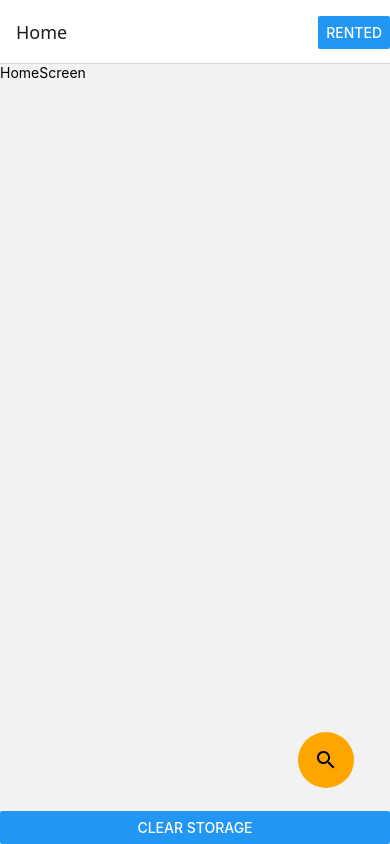
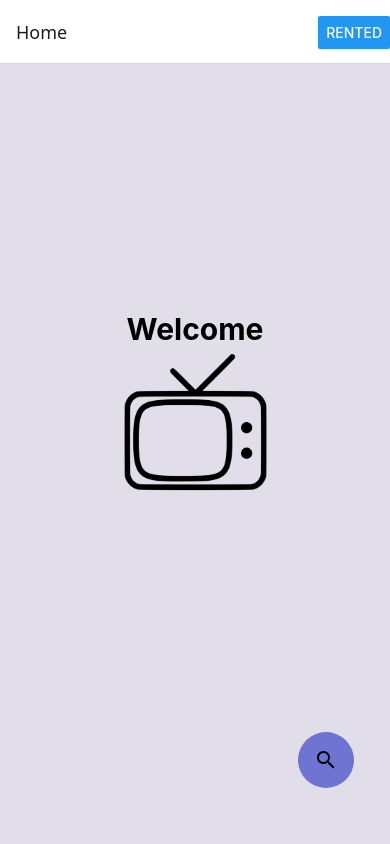
Before and after one commit to bhat0155/React-Native-Project, a React Native app: screen /Home in a window 390 px wide. Built offline with nearby package versions, Linux system fonts and the light colour scheme.

Commit message:
made image on homescreen

```diff
--- a/components/HomeScreen.js
+++ b/components/HomeScreen.js
@@ -1,18 +1,25 @@
-import { View, Text, Button, TextInput, Alert, FlatList } from "react-native";
+import {
+  View,
+  Text,
+  Button,
+  TextInput,
+  Alert,
+  FlatList,
+  Image,
+} from "react-native";
 import React, { useState } from "react";
 import { useSearchContext } from "../context/SearchContext";
 import { FAB, Dialog } from "@rneui/themed";
 import MovieCard from "./MovieCard";
-import AsyncStorage from "@react-native-async-storage/async-storage";
+import { ThemeProvider, useTheme, useThemeMode } from "@rneui/themed";
 
 const HomeScreen = () => {
   const [dialogVisible, setDialogVisible] = useState(false);
   const [keyword, setKeyword] = useState("");
   const { fetchMovies, removeMovie, searchState } = useSearchContext();
+  const { theme, updateTheme } = useTheme();
 
-  const clearStorage = async () => {
-    await AsyncStorage.clear();
-  };
+  console.log(theme.colors.background);
 
   const openDialog = () => {
     setDialogVisible(true);
@@ -35,8 +42,36 @@ const HomeScreen = () => {
   };
 
   return (
-    <View style={{ flex: 1 }}>
-      <Text>HomeScreen</Text>
+    <View
+      style={{
+        flex: 1,
+        backgroundColor: theme.colors.background,
+        justifyContent: "center",
+        alignItems: "center",
+        alignContet: "center",
+      }}
+    >
+      {searchState.length === 0 && (
+        <View
+          style={{
+            flex: 1,
+            justifyContent: "center",
+            alignItems: "center",
+            marginTop: 200,
+          }}
+        >
+          <Text style={{ fontWeight: "bold", fontSize: theme.txt.md }}>Welcome</Text>
+          <Image
+            source={require("../assets/TV_Image.png")}
+            style={{
+              width: 150,
+              height: 150,
+              marginBottom: 10,
+              resizeMode: "contain",
+            }}
+          />
+        </View>
+      )}
 
       {searchState && (
         <FlatList
@@ -77,14 +112,13 @@ const HomeScreen = () => {
         onPress={openDialog}
         placement="right"
         icon={{ name: "search", color: "black" }}
-        color="orange"
+        color={theme.colors.secondary}
         style={{
           position: "absolute",
           bottom: 40,
           right: 20,
         }}
       />
-      <Button title="clear storage" onPress={clearStorage}></Button>
     </View>
   );
 };
--- a/components/RentScreen.js
+++ b/components/RentScreen.js
@@ -1,17 +1,19 @@
 import { View, Text, FlatList } from "react-native";
 import React from "react";
 import { useRentedContext } from "../context/RentedContext";
-import { useSearchContext } from "../context/SearchContext";
 import MovieCard from "./MovieCard";
 import WatchScreen from "./WatchScreen";
 
 const RentScreen = () => {
-  const { fetchMovies, removeMovie, searchState } = useSearchContext();
   const { addRentedMovie, removeRentedMovie, rentedState } = useRentedContext();
   console.log({ rentedState });
+  console.log(rentedState.length);
 
   return (
-    <View>
+    <View style={{flex:1, justifyContent:"center", alignItems:"center"}}>
+      {rentedState.length > 0 && (
+        <Text style={{marginBlock:4}}>{rentedState.length} rented movies</Text>
+      )}
       {rentedState == "undefined" || rentedState.length == 0 ? (
         <View>
           <Text>Nothing to rent</Text>
--- /dev/null
+++ b/theme/theme.js
@@ -0,0 +1,52 @@
+import { createTheme } from "@rneui/themed";
+
+const theme = createTheme({
+  components: {
+    Button: {
+      raised: false,
+      title: "Default title",
+      buttonStyle: {
+        backgroundColor: "#439ce0",
+        borderRadius: 8,
+        paddingVertical: 10,
+      },
+      containerStyle: {
+        margin: 5,
+      },
+    },
+    Text: {
+      style: {
+        color: "white",
+      },
+    },
+  },
+  mode: "light",
+  darkColors: {
+    background: "#121212",
+    card: "#1E1E1E",
+    text: "#E0E0E0",
+    subtitle: "#B0B0B0",
+    primary: "#FF9800",
+    secondary: "#03A9F4",
+  },
+  lightColors: {
+    primary: "pink",
+    secondary: "#6f73d2",
+    background: "#e1dee9",
+    text: "#121212",
+  },
+  spacing: {
+    xs: 3,
+    sm: 6,
+    md: 12,
+    lg: 24,
+    xl: 48,
+  },
+  txt: {
+    xs: 10,
+    md: 30,
+    xl: 50,
+  },
+});
+
+export { theme };
```
Also changed, not shown: App.js (+6 -1 lines), assets/TV_Image.png (added).
